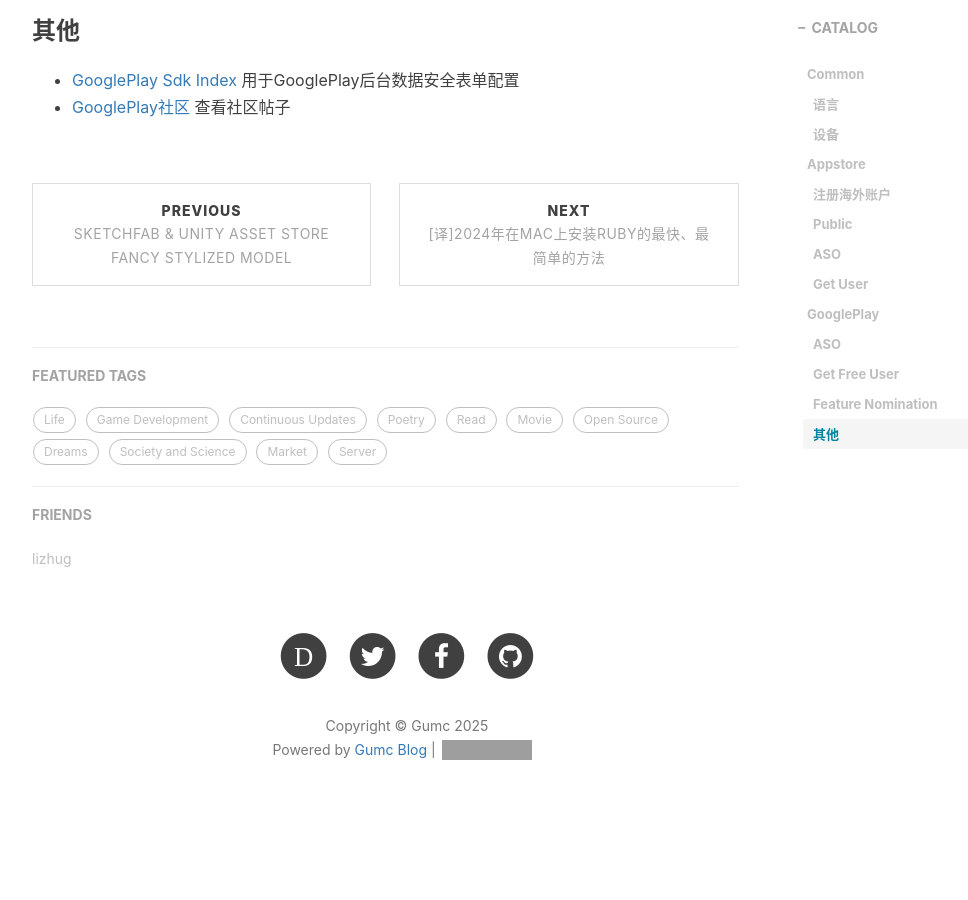
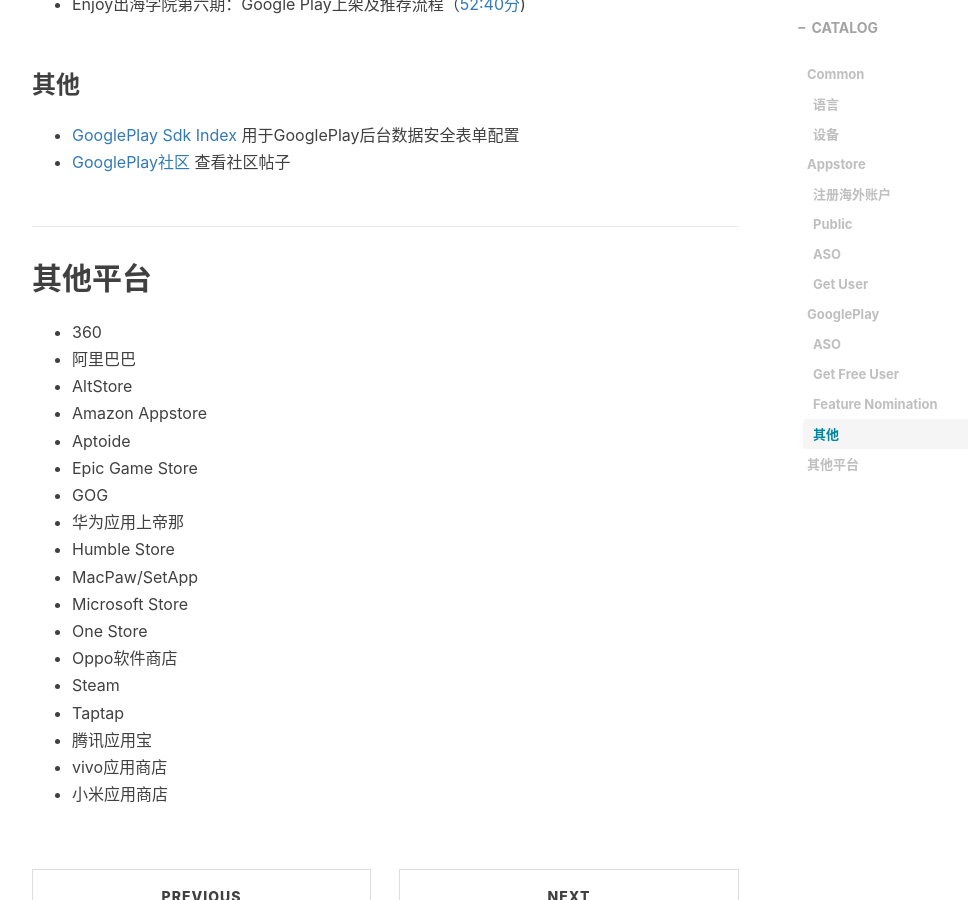
Before and after one commit to gumcstronger/gumcstronger.github.io, a Jekyll site: the page built from _posts/2024/2024-08-21-appstore-googleplay.md, in a window 1280 px wide and 900 px high, scrolled down 2601 px. Shown: the whole window, without its empty margins (233-1201 px from the left). Built offline with Jekyll 4.4.1, drawn with Linux system fonts in a browser that asks for light colours; nearby versions of some CDN libraries; comment, search, counter and statistics services are not loaded; before the commit the page ends 3455 px from its top, so only the background shows below that; some of the changed text lies outside the part shown; grey boxes are pictures that could not be loaded.

Commit message:
Update 2024-08-21-appstore-googleplay.md

```diff
--- a/_posts/2024/2024-08-21-appstore-googleplay.md
+++ b/_posts/2024/2024-08-21-appstore-googleplay.md
@@ -41,6 +41,8 @@
 ### Get User
 
 * [promote](https://developer.apple.com/cn/app-store/promote/)
+* [申请推荐] 见AppStore开发者后台
+* [Review问题](https://developer.apple.com/cn/distribute/app-review/)
 
 ## GooglePlay
 
@@ -69,3 +71,24 @@
 
 * [GooglePlay Sdk Index](https://play.google.com/sdks/?hl=zh-cn) 用于GooglePlay后台数据安全表单配置
 * [GooglePlay社区](https://support.google.com/googleplay/android-developer/threads?hl=zh-Hans&max_results=20) 查看社区帖子
+
+## 其他平台
+
+* 360
+* 阿里巴巴
+* AltStore
+* Amazon Appstore
+* Aptoide
+* Epic Game Store
+* GOG
+* 华为应用上帝那
+* Humble Store
+* MacPaw/SetApp
+* Microsoft Store
+* One Store
+* Oppo软件商店
+* Steam
+* Taptap
+* 腾讯应用宝
+* vivo应用商店
+* 小米应用商店
```
